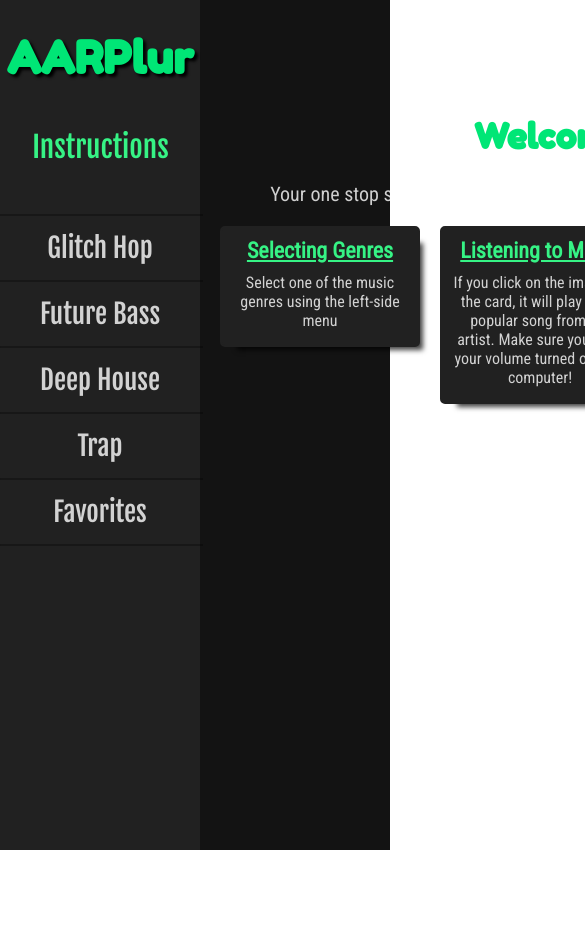
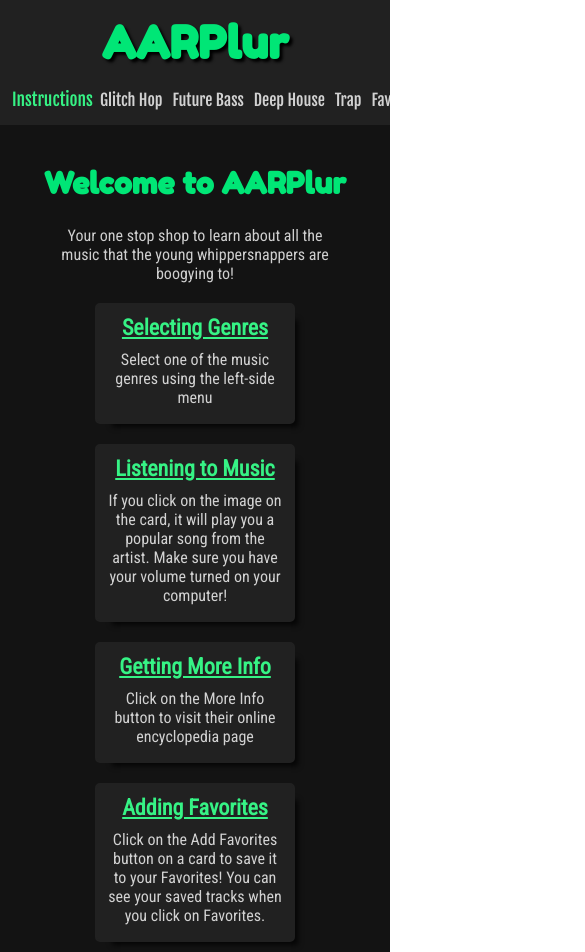
Before and after one commit to ericweissman/solo-mod3, a React (Create React App) app: page / in a window 390 px wide. Shown: the top 952 px of the page, 585 px wide, since content can reach past the window. Before the commit the page ends 850 px from the top, so only its background shows below. Built offline with nearby package versions, Linux system fonts and the light colour scheme.

Commit message:
Adds styles for responive

```diff
--- a/src/components/ErrorMsg/ErrorMsg.scss
+++ b/src/components/ErrorMsg/ErrorMsg.scss
@@ -21,7 +21,6 @@
     font-size: 18px;
     line-height: 25px;
   }
-
   .error-message {
     color: #f45c42;
   }
--- a/src/components/FavoritesInstructions/FavoritesInstructions.js
+++ b/src/components/FavoritesInstructions/FavoritesInstructions.js
@@ -4,8 +4,7 @@ const FavoritesInstructions = () => {
   return (
     <div className='favoritesInstructions'>
       <h4>No Favorites Yet!</h4>
-      <p>To add a favorite, click on one of the music genres on the left and explore some of the artists.</p>
-      <p>If you like a particlar aritst, click the Favorite button and their info will be saved here for your next visit!</p>
+      <p>To add a favorite, click on one of the music genres on the left and explore some of the artists. If you like a particlar aritst, click the Favorite button and their info will be saved here for your next visit!</p>
     </div>
   )
 }
--- a/src/components/FavoritesInstructions/FavoritesInstructions.scss
+++ b/src/components/FavoritesInstructions/FavoritesInstructions.scss
@@ -9,3 +9,15 @@
     line-height: 25px;
   }
 }
+
+@media only screen and (max-width: 560px) {
+  .favoritesInstructions {
+    padding-top: 0px;
+    h4 {
+      font-size: 25px;
+    }
+    p {
+      height: 200px;
+    }
+  }
+}
--- a/src/components/Instructions/Instructions.scss
+++ b/src/components/Instructions/Instructions.scss
@@ -1,5 +1,5 @@
 .instructions {
-  padding-top: 100px;
+  padding-top: 50px;
   display: flex;
   flex-direction: column;
   align-items: center;
@@ -7,7 +7,7 @@
   color: $color-accent-light;
   text-align: center;
   p {
-    padding: 10px;
+    padding: 10px 50px;
     font-size: 20px;
     color: $text-white;
   }
@@ -25,14 +25,12 @@
         font-size: 16px;
       }
     }
-
     h5 {
       text-decoration: underline;
       font-size: 22px;
       padding: 10px;
     }
   }
-
   h3 {
     font-family: $title-font;
     font-size: 35px;
@@ -40,3 +38,22 @@
     padding: 15px;
   }
 }
+
+@media only screen and (max-width: 1130px) {
+  .instructions-area {
+    flex-direction: column;
+  }
+}
+
+
+@media only screen and (max-width: 560px) {
+  .instructions {
+    padding-top: 15px;
+    h3 {
+      font-size: 30px;
+    }
+    p {
+      font-size: 16px;
+    }
+  }
+}
--- a/src/containers/App/App.scss
+++ b/src/containers/App/App.scss
@@ -5,3 +5,10 @@
   grid-template-columns: 200px 1fr;
   grid-gap: 10px;
 }
+
+@media only screen and (max-width: 560px) {
+  .App {
+    display: flex;
+    flex-direction: column;
+  }
+}
--- a/src/containers/ArtistArea/ArtistArea.scss
+++ b/src/containers/ArtistArea/ArtistArea.scss
@@ -9,3 +9,9 @@
     font-family: $secondary-font;
   }
 }
+
+@media only screen and (max-width: 560px) {
+  .artist-area {
+    padding-top: 5px;
+  }
+}
--- a/src/containers/Card/Card.scss
+++ b/src/containers/Card/Card.scss
@@ -8,28 +8,23 @@
   width: 300px;
   height: 335px;;
   background-color: $color-main;
-
+  box-shadow: 10px 10px 5px -7px rgba(0,0,0,0.75);
   &:hover {
     animation: grow 0.5s ease 0s 1 normal;
     animation-fill-mode: forwards;
   }
-
-  box-shadow: 10px 10px 5px -7px rgba(0,0,0,0.75);
-
   .video {
     border: 2px solid $color-background-main;
   }
-
   h4 {
     font-family: $primary-font;
-    color: $color-accent;
+    color: $text-white;
     font-size: 25px;
     padding: 15px 0;
   }
   i {
     padding-right: 5px;
   }
-
   a {
     font-family: $secondary-font;
     color: $color-accent;
@@ -41,20 +36,17 @@
     text-decoration: none;
     margin: 15px 0;
     border-radius: 20px;
-
     &:hover {
       background-color: $color-accent;
       color: $color-main;
     }
   }
-
   button {
     @extend a;
     margin: 0 0 15px 0;
     border: none;
     outline: none;
   }
-
 .favorites {
   width: 140px;
   margin: 0 0 15px 0;
@@ -69,3 +61,9 @@
     transform: scale(1.01)
   }
 }
+
+@media only screen and (max-width: 560px) {
+  .card {
+    width: 285px;
+  }
+}
--- a/src/containers/Nav/Nav.scss
+++ b/src/containers/Nav/Nav.scss
@@ -12,9 +12,7 @@ nav {
     font-family: $title-font;
     text-shadow: 3px 3px 3px black;
   }
-
   .nav-options {
-
     .instructions-nav {
       animation: pulse 2s linear 0s infinite normal;
       color: $color-accent-light;
@@ -26,11 +24,9 @@ nav {
         transition: .9s ease-in;
       }
     }
-
     display: flex;
     flex-direction: column;
     align-items: center;
-
     a {
     color: $text-white;
     width: 205px;
@@ -39,10 +35,7 @@ nav {
     border-bottom: 2px solid $color-main-dark;
     text-decoration: none;
     text-align: center;
-
     }
-
-
     a:nth-child(n+2) {
       &:hover {
         background-color: $color-accent-light;
@@ -51,7 +44,6 @@ nav {
         border: 1px solid transparent;
       }
     }
-
     a:nth-child(2) {
       border-top: 2px solid $color-main-dark;
       &:hover {
@@ -72,3 +64,37 @@ nav {
     }
   }
 }
+
+@media only screen and (max-width: 560px) {
+  nav {
+    h1 {
+      padding: 15px 15px 5px 15px;
+    }
+    align-items: center;
+    .nav-options {
+      padding-left: 10px;
+      .instructions-nav {
+        margin-bottom: 0;
+      }
+      white-space: nowrap;
+      overflow-x: auto;
+      flex-direction: row;
+      width: 100%;
+      a {
+        display: flex;
+        align-content: center;
+        width: auto;
+        font-size: 16px;
+        padding: 15px 5px;
+        border-bottom: 0;
+        align-items: center;
+      }
+      a:nth-child(2) {
+        border-top: 0;
+      }
+      a:nth-child(6) {
+        padding-right: 10px;
+      }
+    }
+  }
+}
```
Also changed, not shown: src/styles/_mixins.scss (deleted), 1 other file (tests, documents, lock files or other folders). Lines whose indentation alone changed are shown as unchanged.
